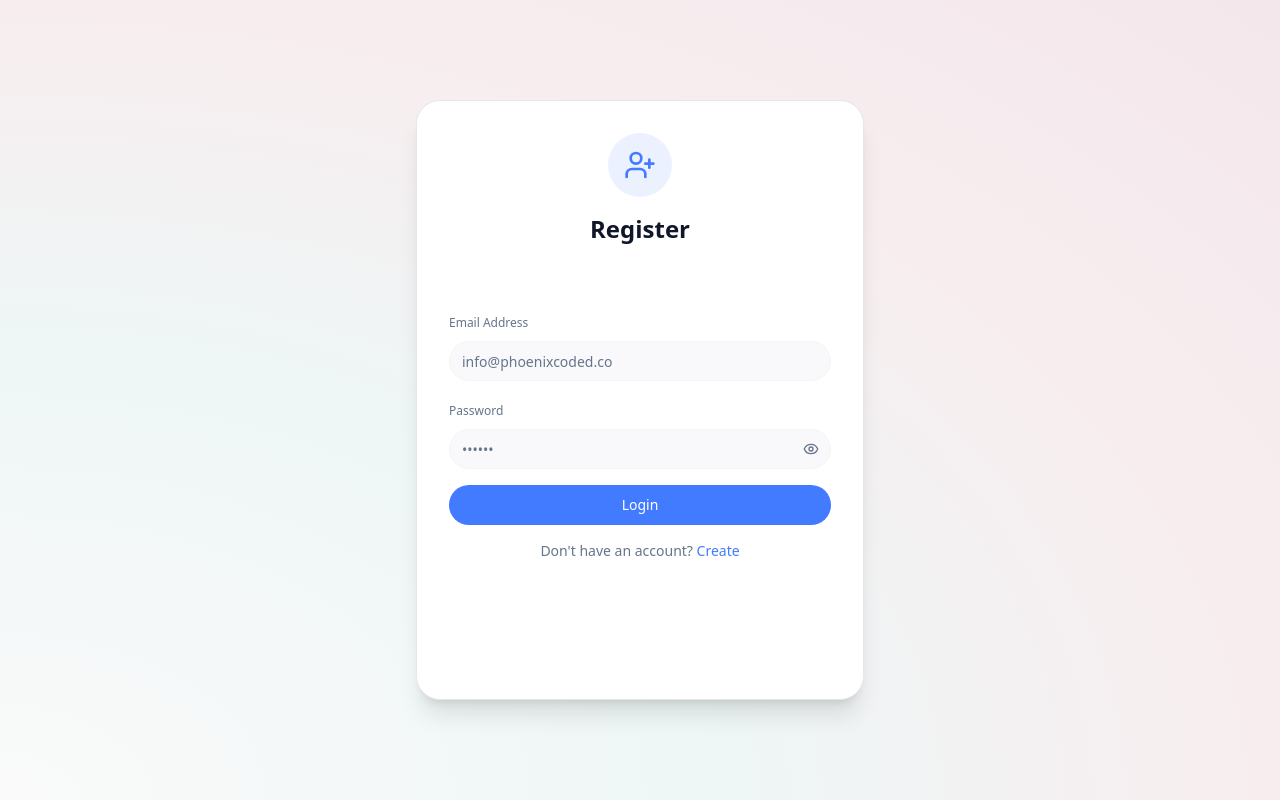
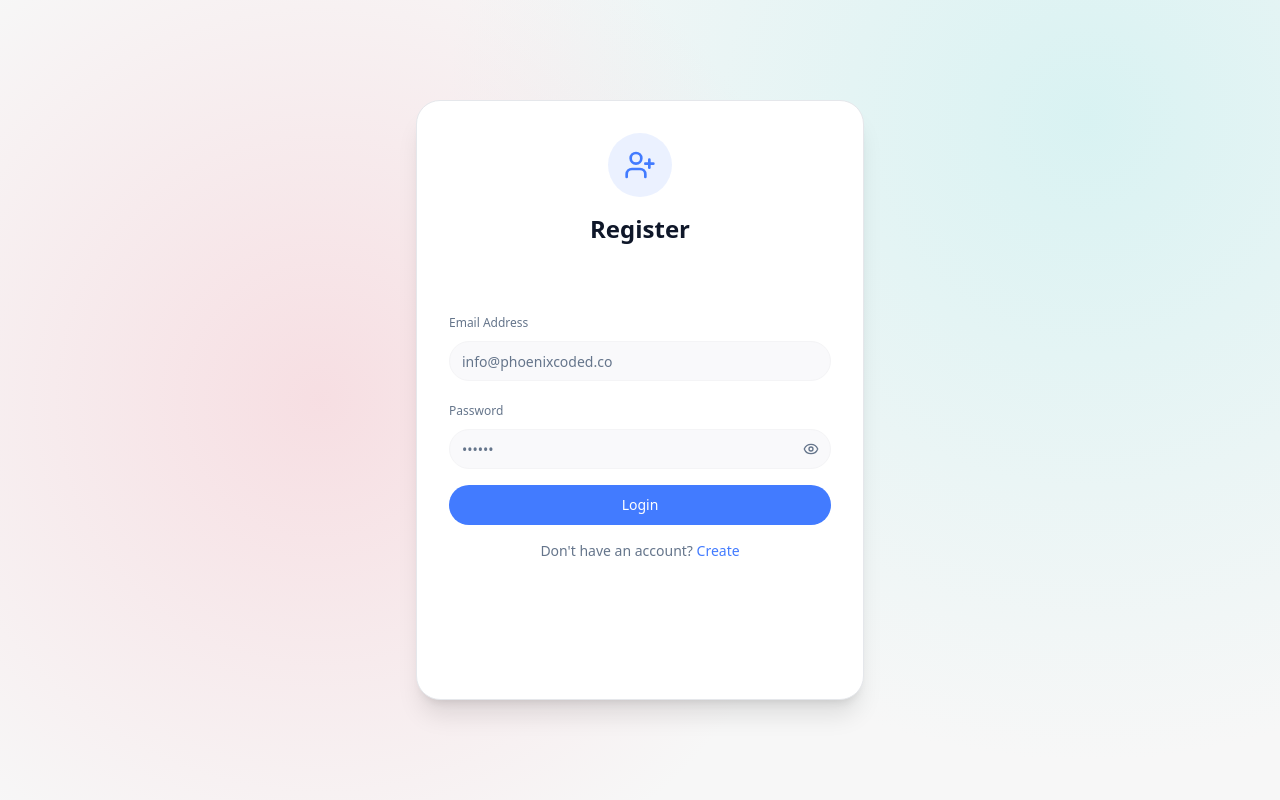
Before and after one commit to naqshekashmir0-hub/nexus-auth-blocks-23594, a React (Vite) app: page / in a window 1280 px wide. Built offline with nearby package versions, Linux system fonts and the light colour scheme; the HTML template or start-up script is replaced by a standard one.

Commit message:
Enhance login gradient spots
Add layered radial gradients to login/register background with color spots positioned center-left and top-right on a light base, updating src/index.css accordingly.

```diff
--- a/src/index.css
+++ b/src/index.css
@@ -38,7 +38,10 @@ All colors MUST be HSL.
 
     --radius: 1.5rem;
 
-    --gradient-auth: radial-gradient(ellipse at bottom left, hsl(0, 0%, 98%) 0%, hsl(180, 30%, 95%) 40%, hsl(350, 40%, 95%) 70%, hsl(340, 35%, 93%) 100%);
+    --gradient-auth:
+      radial-gradient(circle at 25% 50%, hsl(350, 60%, 92%) 0%, transparent 50%),
+      radial-gradient(circle at 85% 15%, hsl(180, 50%, 90%) 0%, transparent 50%),
+      hsl(0, 0%, 97%);
 
     --sidebar-background: 0 0% 98%;
 
@@ -86,7 +89,10 @@ All colors MUST be HSL.
     --input: 217 33% 17%;
     --ring: 222 100% 63%;
 
-    --gradient-auth: radial-gradient(ellipse at bottom left, hsl(222, 47%, 15%) 0%, hsl(220, 40%, 12%) 40%, hsl(260, 35%, 13%) 70%, hsl(240, 30%, 11%) 100%);
+    --gradient-auth:
+      radial-gradient(circle at 25% 50%, hsl(260, 50%, 18%) 0%, transparent 50%),
+      radial-gradient(circle at 85% 15%, hsl(200, 45%, 15%) 0%, transparent 50%),
+      hsl(222, 47%, 11%);
     --sidebar-background: 240 5.9% 10%;
     --sidebar-foreground: 240 4.8% 95.9%;
     --sidebar-primary: 224.3 76.3% 48%;
```
